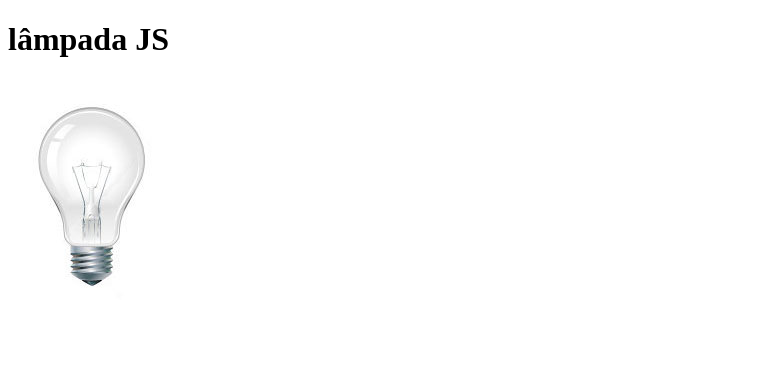
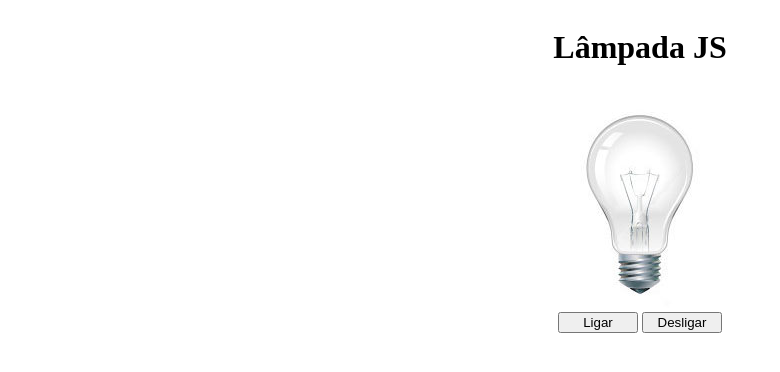
Before and after one commit to adriangabrielmanoel/lampada, a plain HTML site: page index.html in a window 1280 px wide. Shown: the whole page, without its empty margins (0-780 px from the left). Drawn offline with Linux system fonts and the light colour scheme.

Commit message:
Add files via upload

```diff
--- a/index.html
+++ b/index.html
@@ -4,12 +4,22 @@
     <meta charset="UTF-8">
     <meta name="viewport" content="width=device-width, initial-scale=1.0">
     <title>lampada JS</title>
+    <link rel="stylesheet" href="./lampada.css">
+
 </head>
 <body>
-  <header> <h1>lâmpada JS</h1>
+  <header> <h1>Lâmpada JS</h1>
  </header>
 <main>
-    <img src="./desligada.jpg" alt="lâmpada">
-</main>
-</body>
-</html>
+    <div>
+    <img src="./desligada.jpg" alt="lâmpada" >
+</div>
+<div>
+<button id="turnOn">Ligar</button>
+<button id= "turnOff">Desligar</button>
+</div>
+</maim>
+<script src="./lampada.js"></script>
+    </main>
+   </body>
+  </html>
--- a/lampada.css
+++ b/lampada.css
@@ -0,0 +1,13 @@
+header,
+main{
+
+    display: flex;
+    flex-direction: column;
+    align-items: center;
+}
+
+button{
+
+    width: 80px;
+
+}
```
